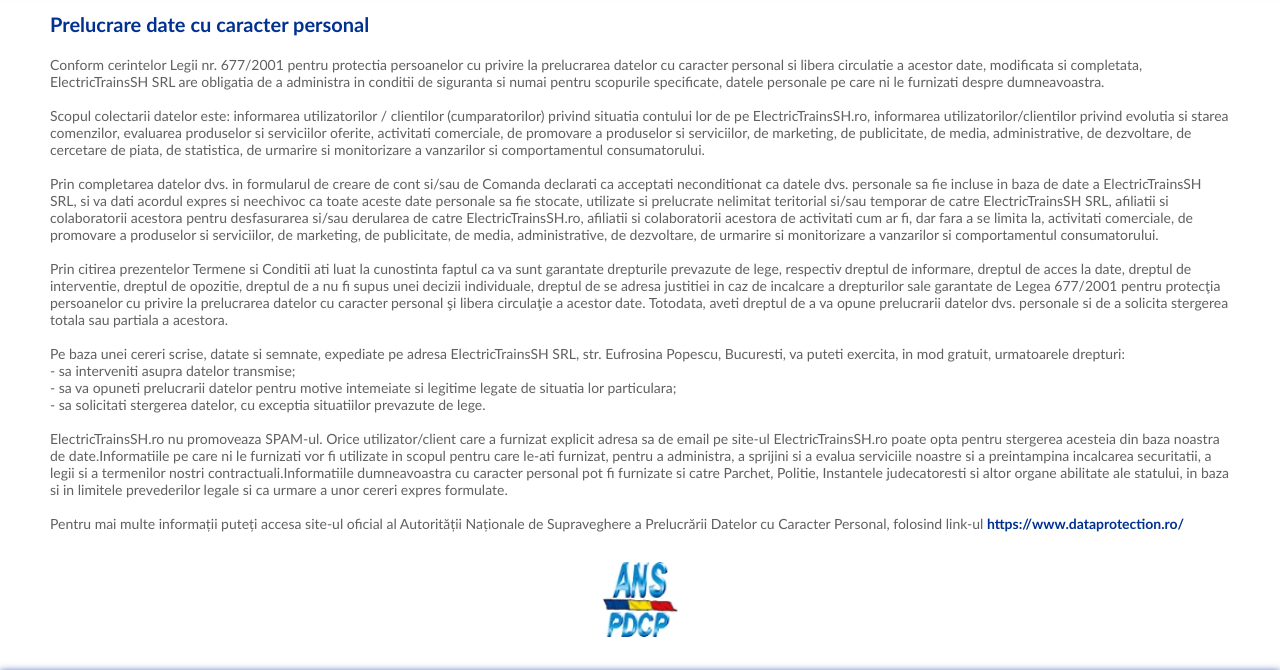
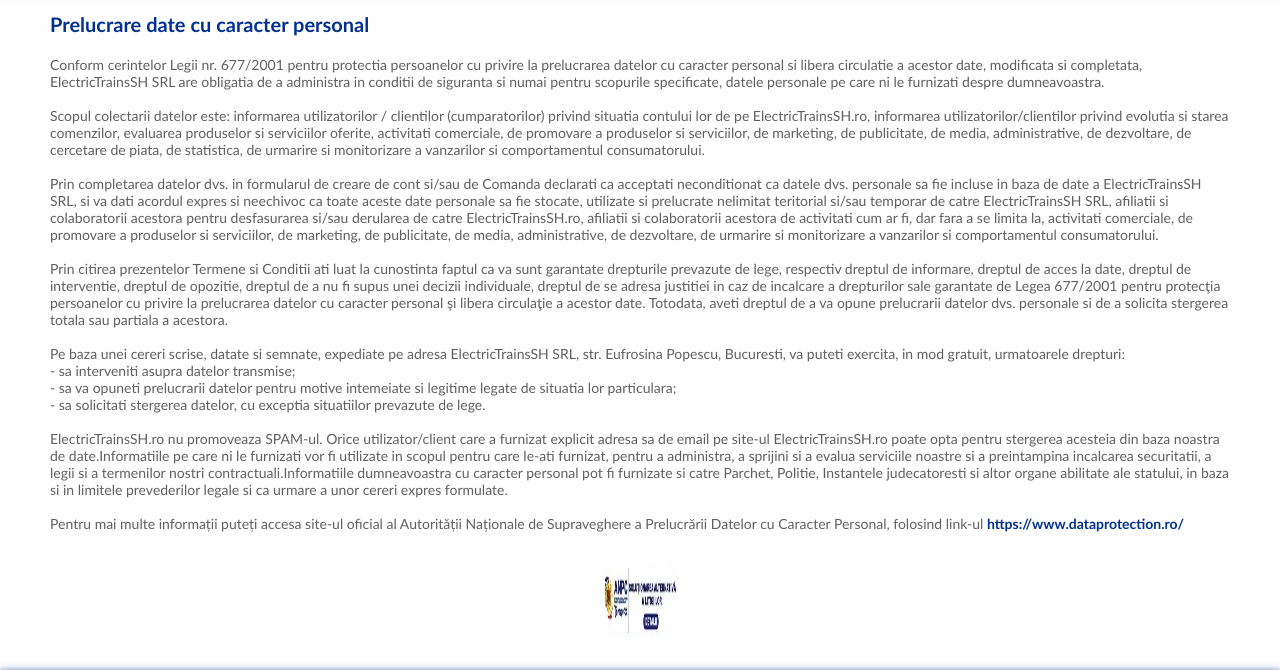
Before and after one commit to StefanStanescu73/electricTrains, a plain HTML site: page gdpr.html in a window 1280 px wide. Shown: the part 120-790 px from the top of the page. Drawn offline with Linux system fonts and the light colour scheme.

Commit message:
New update gdpr.html

```diff
--- a/gdpr.html
+++ b/gdpr.html
@@ -128,7 +128,7 @@
             ><strong>https://www.dataprotection.ro/</strong></a
           >
         </p>
-        <img class="gdprImage" src="Assets/img/Others/ans.jpg" />
+        <img class="gdprImage" src="Assets/img/Others/ANPC.jpg" />
       </div>
     </div>
 
```
